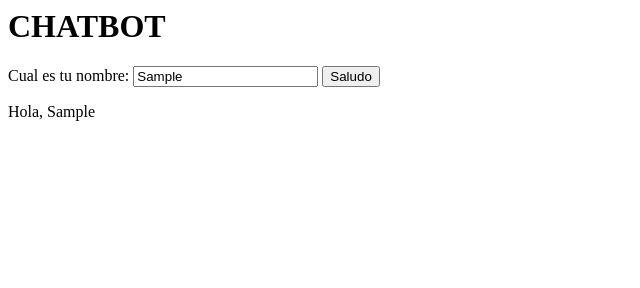
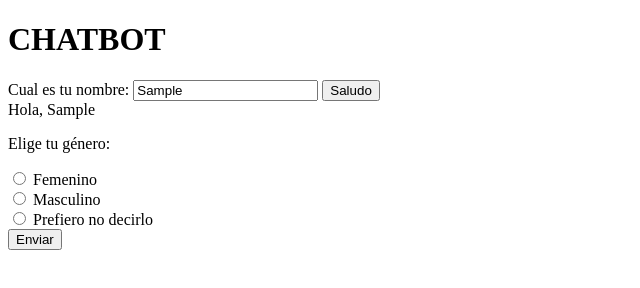
Before and after one commit to Zatt010/catbot, a website built with Parcel: page index.html in a window 1280 px wide. Both pictures are taken after typing "Sample" into the empty fields and a click on the input "Saludo". Shown: the whole page, without its empty margins (0-640 px from the left). Built offline with nearby package versions, Linux system fonts and the light colour scheme.

Commit message:
Segunda funcionalidad

```diff
--- a/index.html
+++ b/index.html
@@ -1,14 +1,26 @@
+<!DOCTYPE html>
 <html>
+  <head>
+    <title>CHATBOT</title>
+  </head>
   <body>
     <h1>CHATBOT</h1>
     <form id="bot-form">
       <label for="name">Cual es tu nombre:</label>
       <input type="text" id="name" />
-
       <input type="submit" value="Saludo" id="saludo-button" />
     </form>
     <div id="saludo-div"></div>
-
+    <div id="genero-div" style="display: none;">
+      <p>Elige tu género:</p>
+      <input type="radio" id="femenino" name="genero" value="Femenino" />
+      <label for="femenino">Femenino</label><br />
+      <input type="radio" id="masculino" name="genero" value="Masculino" />
+      <label for="masculino">Masculino</label><br />
+      <input type="radio" id="no-decir" name="genero" value="Prefiero no decirlo" />
+      <label for="no-decir">Prefiero no decirlo</label><br />
+      <button id="genero-button">Enviar</button>
+    </div>
 
     <script type="module" src="./src/presenter.js"></script>
   </body>
--- a/src/presenter.js
+++ b/src/presenter.js
@@ -1,11 +1,34 @@
-import saludar from "./saludador";
+import saludar from "./saludador.js";
+const botForm = document.getElementById("bot-form");
+const saludoDiv = document.getElementById("saludo-div");
+const generoDiv = document.getElementById("genero-div");
+const generoButton = document.getElementById("genero-button");
 
-const first = document.querySelector("#name");
-const form = document.querySelector("#bot-form"); // Corrected ID
-const div = document.querySelector("#saludo-div");
+botForm.addEventListener("submit", (event) => {
+  event.preventDefault();
+  const nameInput = document.getElementById("name");
+  const saludo = saludar(nameInput);
+  saludoDiv.innerHTML = saludo;
+  generoDiv.style.display = "block";
+});
 
-form.addEventListener("submit", (event) => {
-  event.preventDefault();
+generoButton.addEventListener("click", () => {
+  const selectedGenero = document.querySelector('input[name="genero"]:checked');
+  if (selectedGenero) {
+    const genero = selectedGenero.value;
+    const name = document.getElementById("name").value;
+    let generoSaludo = "";
 
-  div.innerHTML = "<p>" + saludar(first) + "</p>";
+    if (genero === "Masculino") {
+      generoSaludo = "bienvenido";
+    } else if (genero === "Femenino") {
+      generoSaludo = "bienvenida";
+    } else {
+      generoSaludo = "saludos";
+    }
+
+    const mensajeFinal = generoSaludo + ", " + name;
+    saludoDiv.innerHTML = mensajeFinal;
+    generoDiv.style.display = "none";
+  }
 });
```
Also changed, not shown: dist/index.html, src/saludador.js (line endings or trailing spaces), 2 other files.
